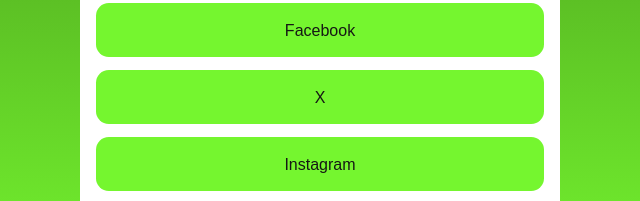
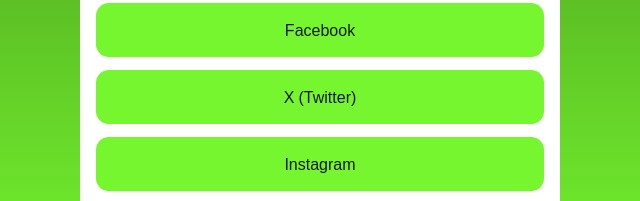
Before and after one commit to elleon-dev/contacto, a plain HTML site: page index.html in a window 1280 px wide. Shown: the part 521-722 px from the top of the page, 320-960 px from the left. Drawn offline with Linux system fonts and the light colour scheme; a web font is replaced by a local one.

Commit message:
added twitter  text

```diff
--- a/index.html
+++ b/index.html
@@ -31,7 +31,7 @@
                 </div>
                 <div class="social">
                     <a href="https://www.facebook.com/elleondev" target="_blank">Facebook</a>
-                    <a href="https://x.com/elleondev" target="_blank">X</a>
+                    <a href="https://x.com/elleondev" target="_blank">X (Twitter)</a>
                     <a href="http://instagram.com/elleondev" target="_blank">Instagram</a>
                     <a href="https://www.linkedin.com/elleondev" target="_blank">Linkedin</a>
                 </div>
```
